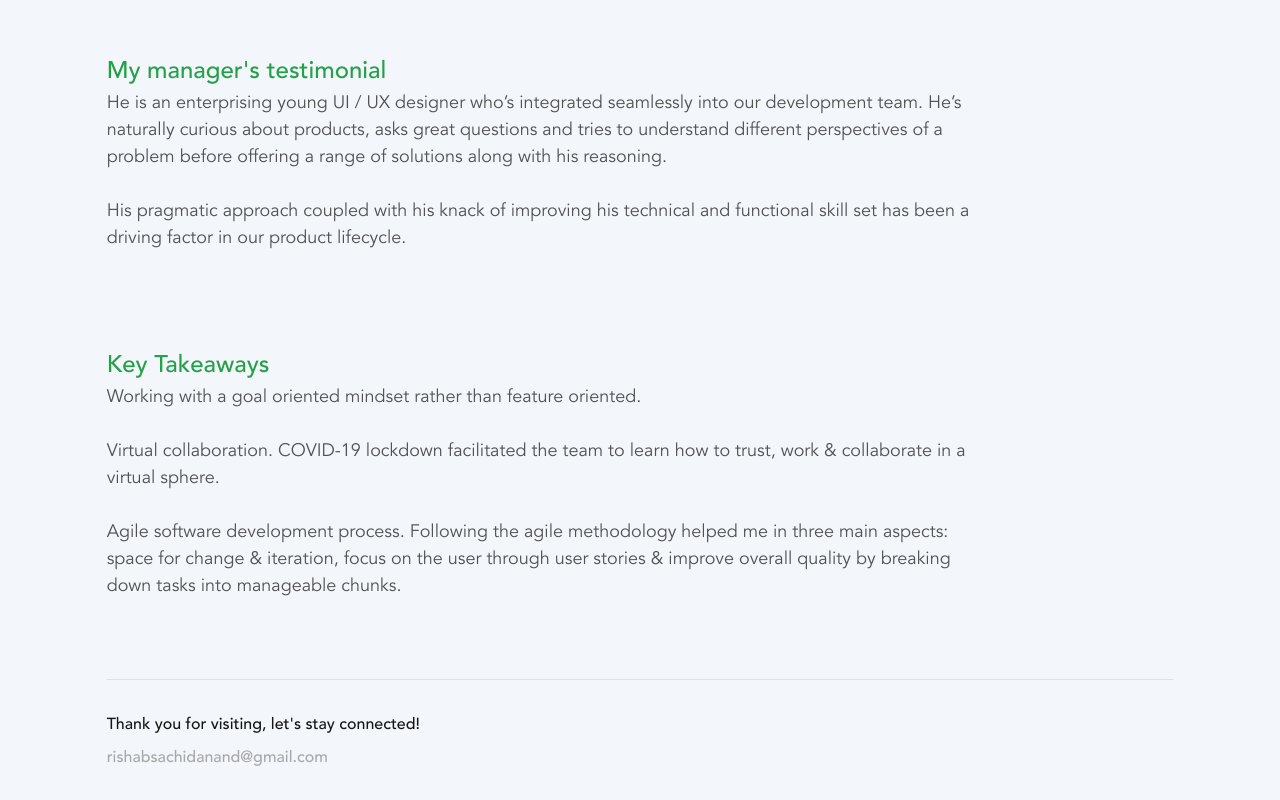
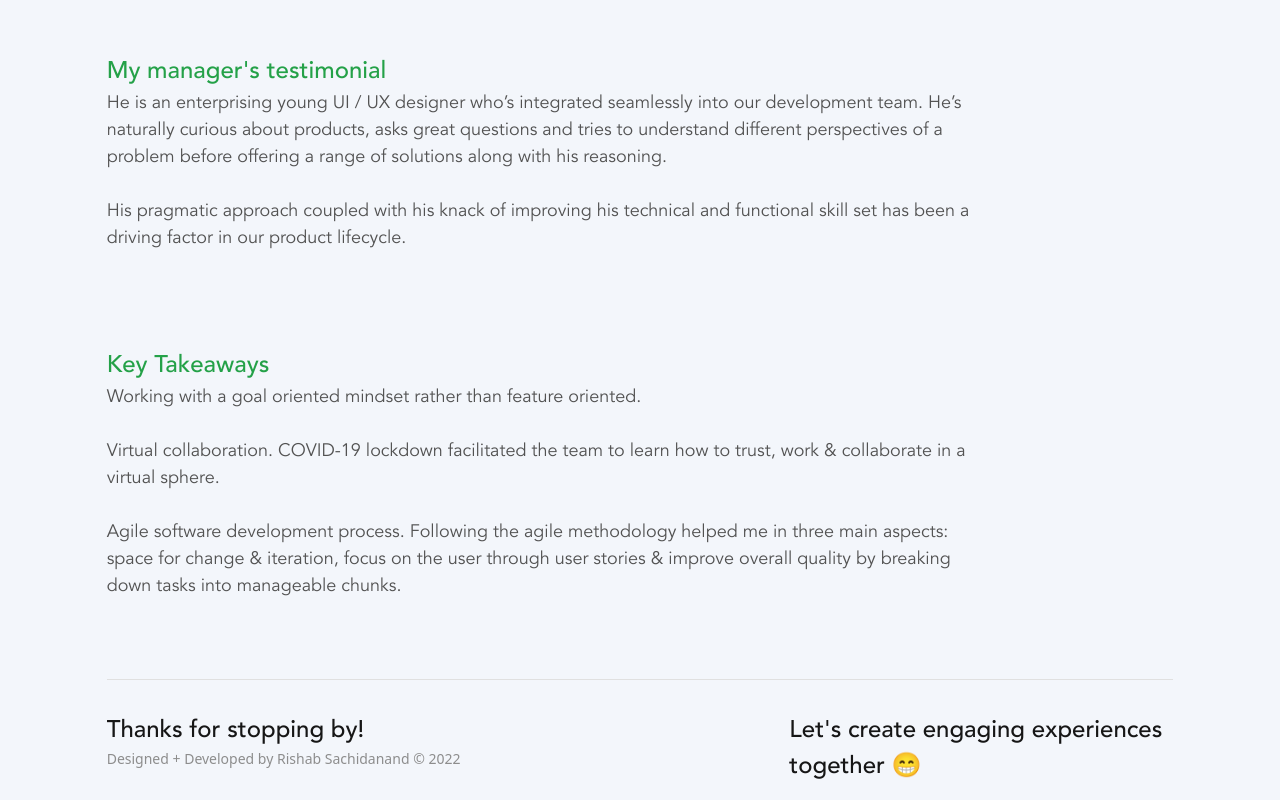
Before and after one commit to Rishab2000/Design-Portfolio, a React (Create React App) app: page /#/sdplus in a window 1280 px wide. Shown: the part 11200-12000 px from the top of the page. Built offline with nearby package versions, Linux system fonts and the light colour scheme.

Commit message:
update homepage content

```diff
--- a/src/components/footer/footer.js
+++ b/src/components/footer/footer.js
@@ -2,15 +2,22 @@ import React from "react";
 
 const Footer = () => {
   return (
-    <footer className="w-full mx-auto pt-8 border-t border-gray20">
+    <footer className="flex flex-col-reverse gap-8 md:flex-row justify-between w-full mx-auto py-8 border-t border-gray20">
 
+      <div  className="flex flex-col md:justify-between lg:justify-start">
+        <p className="font-avenir-medium text-sm md:text-base lg:text-2xl text-title-colour">
+          Thanks for stopping by!
+        </p>
+        <p className="text-avenir-book text-xs lg:text-sm text-gray50 pb-1">Designed + Developed  by Rishab Sachidanand © 2022</p>
 
-      <p className="font-avenir-medium mb-2 text-title-colour">
-      Thank you for visiting, let's stay connected!
-      </p>
-     <a className="font-avenir-medium text-gray40 hover:underline" href="mailto: rishabsachidanand@gmail.com" target="_blank" rel="noreferrer">rishabsachidanand@gmail.com</a>
-     <p className="text-avenir-book text-xs text-gray50 mt-8">© 2021, Rishab Sachidanand</p>
+      </div>
+      <div className="flex flex-col lg:w-520 lg:gap-3">
+        <p className="font-avenir-medium text-base lg:text-2xl text-title-colour">
+        Let's create engaging experiences together 😁
+        </p>
+        <a className="font-avenir-medium  text-base text-gray40 hover:underline" href="mailto: rishabsachidanand@gmail.com" target="_blank" rel="noreferrer">rishabsachidanand@gmail.com</a>
 
+      </div>
     </footer>
   );
 };
--- a/src/content/LandingPage/landingPage.js
+++ b/src/content/LandingPage/landingPage.js
@@ -13,14 +13,12 @@ const LandingPage = (props) => {
         className={" transtion-opacity duration-300 ease-in"}
         textHeading={
           <span>
-            Hey there! I'm Rishab👋. <br/>A UX designer from bangalore.
+            Nice to meet you! I'm Rishab👋. <br/>Currently a UX designer at IBM.
           </span>
         }
         caption={
           <span>
-            With a passion for simplifying complex systems into
-            engaging human-centric experiences. Currently, a UX Design Intern{" "}
-            <span className="font-avenir-bold"> @ IBM</span>.{" "}
+            Passionate about creating meaningful and efficient digital experiences.
           </span>
         }
       />
--- a/tailwind.config.js
+++ b/tailwind.config.js
@@ -15,6 +15,7 @@ module.exports = {
       },
       width: {
         "context-images": '48%',
+        "520":"24rem",
         99: "22rem",
         100: "28.1rem",
         200: "58rem",
```
